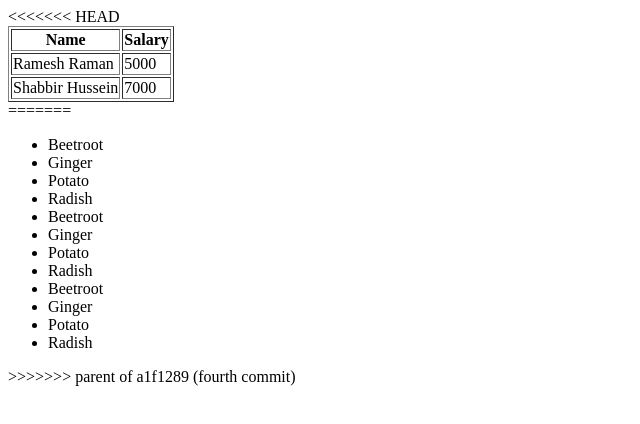
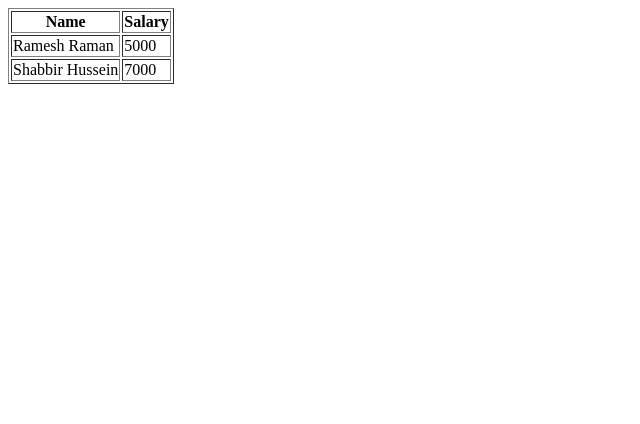
Before and after one commit to tameratbegashaw/New-folder-2-, a plain HTML site: page index.html in a window 1280 px wide. Shown: the whole page, without its empty margins (0-640 px from the left). Drawn offline with Linux system fonts and the light colour scheme.

Commit message:
revert to first

```diff
--- a/index.html
+++ b/index.html
@@ -6,7 +6,6 @@
    </head>
 
    <body>
-<<<<<<< HEAD
       <table border = "1">
          <tr>
             <th>Name</th>
@@ -22,23 +21,6 @@
             <td>7000</td>
          </tr>
       </table>
-=======
-      <ul>
-         <li>Beetroot</li>
-         <li>Ginger</li>
-         <li>Potato</li>
-         <li>Radish</li>
-         <li>Beetroot</li>
-         <li>Ginger</li>
-         <li>Potato</li>
-         <li>Radish</li>
-         <li>Beetroot</li>
-         <li>Ginger</li>
-         <li>Potato</li>
-         <li>Radish</li>
-
-      </ul>
->>>>>>> parent of a1f1289 (fourth commit)
    </body>
 
 </html>
```
